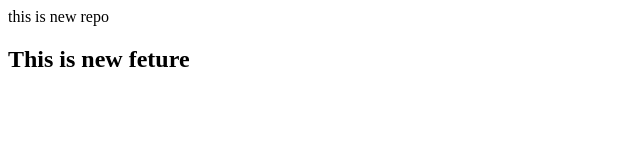
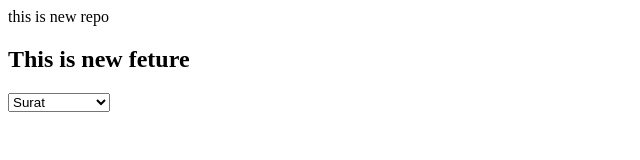
Before and after one commit to guptakaran12/LocalRepo, a plain HTML site: page index.html in a window 1280 px wide. Shown: the whole page, without its empty margins (0-640 px from the left). Drawn offline with Linux system fonts and the light colour scheme.

Commit message:
DropDown Add

```diff
--- a/index.html
+++ b/index.html
@@ -1,2 +1,6 @@
 <p>this is new repo</p>
 <h2>This is new feture</h2>
+<select name="" id="">
+      <option value="">Surat</option>
+      <option value="">Ahmadabnad</option>
+</select>
```
